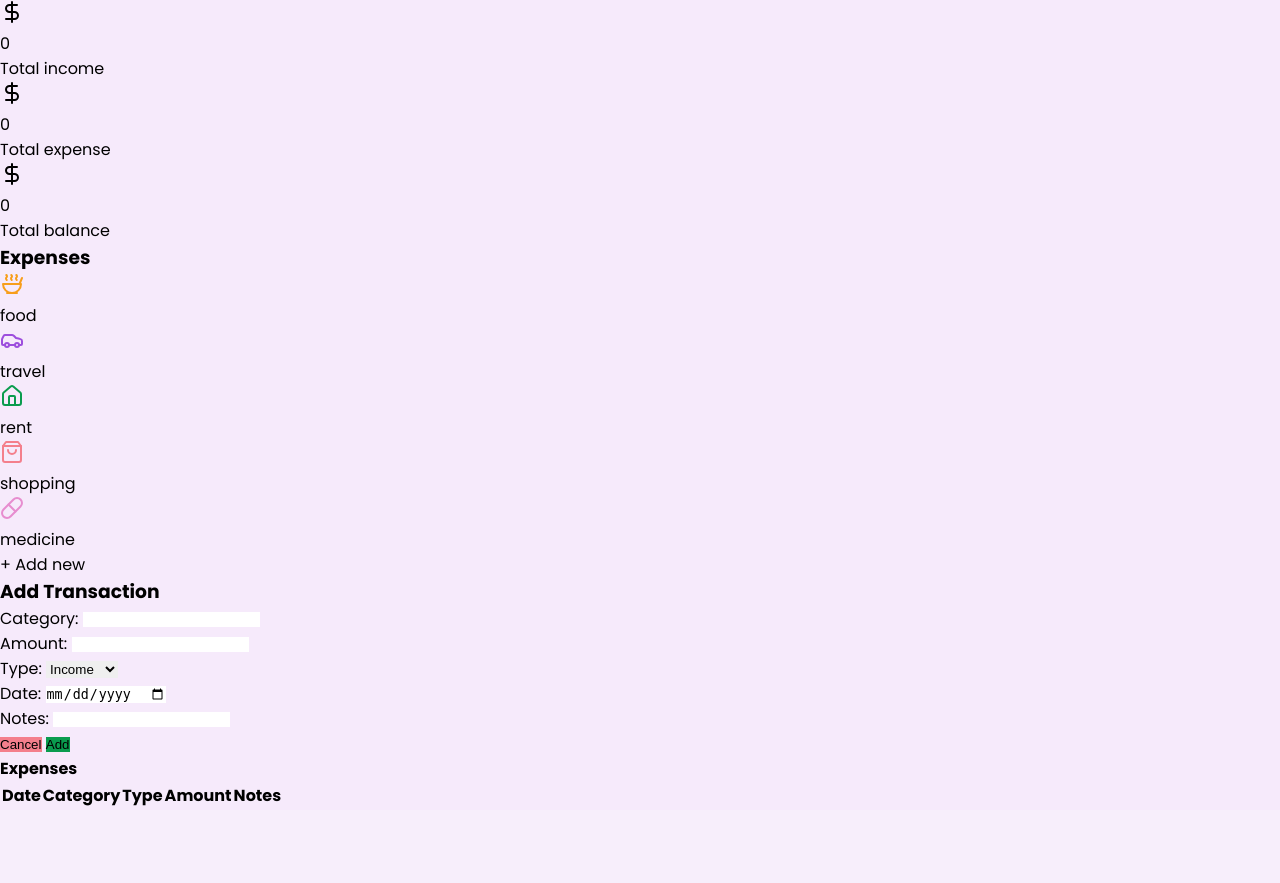
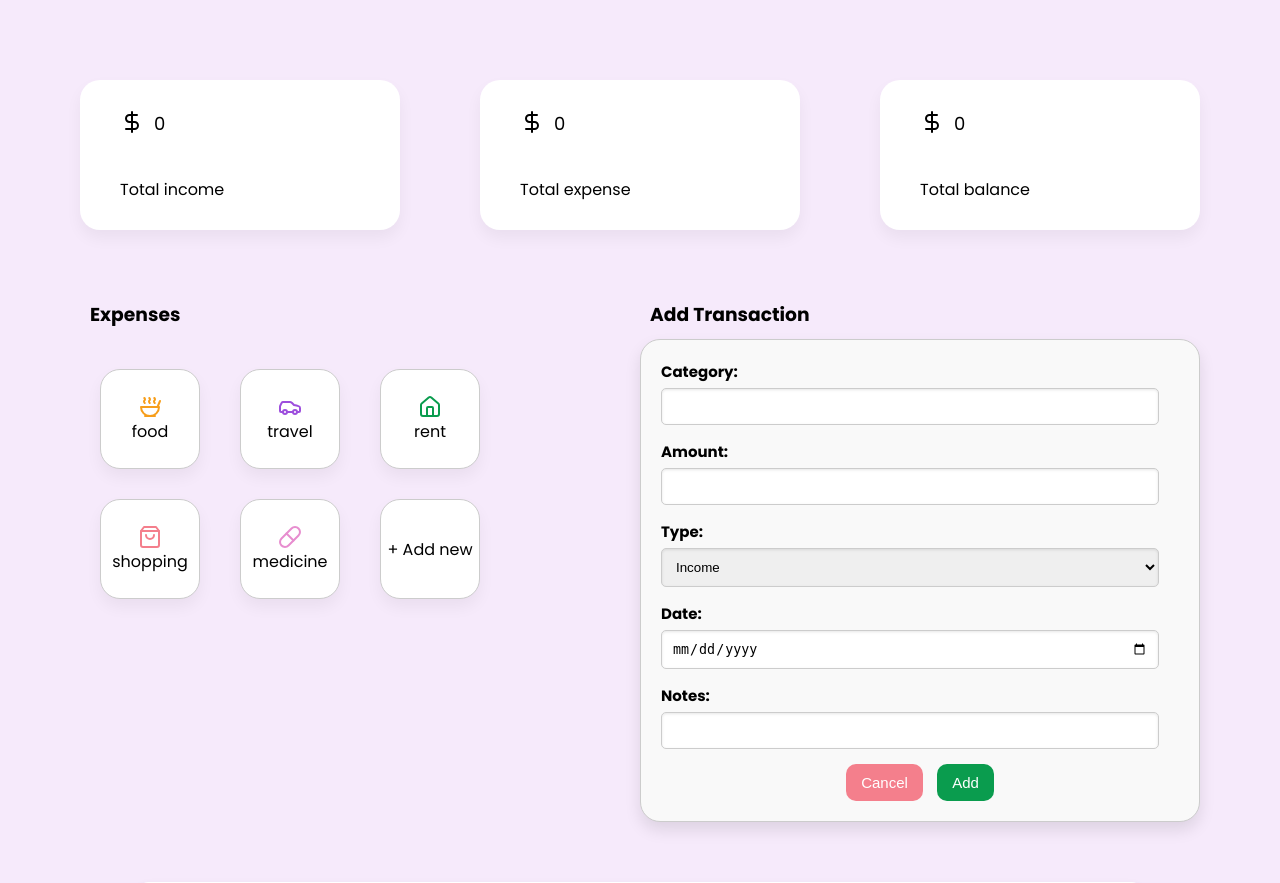
Before and after one commit to FatimaAlZahraaHammoud/expense-tracker-website, a PHP site: page / in a window 1280 px wide. Shown: the part 80-963 px from the top of the page. Before the commit the page ends 886 px from the top, so only its background shows below. Run offline with PHP 8.4, Linux system fonts and the light colour scheme; lists and menus that the app fills with data are empty.

Commit message:
Style HTML structure

```diff
--- a/styles/style.css
+++ b/styles/style.css
@@ -3,3 +3,226 @@
 body{
     font-family: 'Poppins', Arial;
 }
+
+.budget-container{
+    padding: 40px;
+    display: flex;
+}
+
+.card{
+    background-color: white;
+    width: 30%;
+    height: 150px;
+    margin: 40px 40px 0 40px;
+    border-radius: 20px;
+    display: flex;
+    flex-direction: column;
+    align-items: start;
+    padding: 30px;
+    font-size: 16px;
+    box-shadow: 0 8px 16px rgba(0, 0, 0, 0.05);
+}
+
+.amount{
+    display: flex;
+    flex-direction: row;
+    margin-left: 10px;
+}
+
+.amount p{
+    font-size: 18px;
+    padding-left: 10px;
+}
+
+.type{
+    margin-top: 40px;
+    margin-left: 10px;
+}
+
+/*Section2*/
+
+.transactions{
+    padding: 20px 40px;
+    margin-left: 40px;
+    margin-right: 40px;
+    display: flex;
+    width: calc(100% - 80px);
+    box-sizing: border-box;
+
+}
+
+.add-transactions, .expenses-container{
+    flex: 1;
+    width: 50%;
+}
+
+.expenses{
+    display: flex;
+    flex-wrap: wrap;
+    gap: 20px;
+    padding: 20px;
+    box-sizing: border-box;
+    border-radius: 20px;
+}
+
+.transactions h3{
+    display: block;
+    padding: 10px;
+}
+
+.expense {
+    background-color: white;
+    width: 100px;
+    height: 100px;
+    display: flex;
+    flex-direction: column;
+    text-align: center;
+    justify-content: center;
+    align-items: center;
+    flex-wrap: wrap;
+    margin-top: 10px;
+    margin-right: 20px;
+    border-radius: 20px;
+    border: 1px solid #ccc;
+    box-sizing: border-box;
+    box-shadow: 0 8px 16px rgba(0, 0, 0, 0.05);
+}
+
+/*Add transaction style*/
+
+
+.add {
+    background-color: #f9f9f9;
+    border-radius: 20px;
+    border: 1px solid #ccc;
+    box-shadow: 0 8px 16px rgba(0, 0, 0, 0.1);
+    padding: 20px;
+    box-sizing: border-box;
+}
+
+.add .form-group {
+    margin-bottom: 15px;
+}
+
+.add label {
+    display: block;
+    margin-bottom: 5px;
+    font-weight: bold;
+    font-size: 15px;
+}
+
+.add input[type="text"],
+.add input[type="number"],
+.add input[type="date"],
+.add select {
+    width: calc(100% - 20px);
+    padding: 10px; ;
+    border: 1px solid #ccc;
+    border-radius: 5px;
+    box-shadow: inset 0 1px 3px rgba(0, 0, 0, 0.1);
+}
+
+.form-buttons{
+    text-align: center;
+}
+
+.add .submitTransaction, .add .cancelTransaction {
+    color: white;
+    padding: 10px 15px;
+    border: none;
+    border-radius: 10px;
+    cursor: pointer;
+    font-size: 15px;
+    transition: background-color 0.3s;
+    margin: 0 5px;
+    text-align: center;
+}
+
+.add .submitTransaction:hover {
+    background-color: #087C3E;
+}
+
+.add .cancelTransaction:hover {
+    background-color: #e06674;
+}
+
+/*Section Table of transactions*/
+
+.transactions-container {
+    max-width: 1000px;
+    margin: 40px auto;
+    padding: 20px;
+    background-color: white;
+    border-radius: 8px;
+    box-shadow: 0 4px 8px rgba(0, 0, 0, 0.1);
+}
+
+.top-div {
+    display: flex;
+    justify-content: space-between;
+    align-items: center;
+    margin-bottom: 20px;
+}
+
+.top-div h4 {
+    font-size: 18px;
+    color: #333;
+}
+
+.top-div button {
+    background-color: #f6eafb;
+    padding: 8px 12px;
+    border: none;
+    border-radius: 5px;
+    font-size: 14px;
+    cursor: pointer;
+    transition: background-color 0.3s;
+    margin-left: 500px;
+}
+
+.top-div button:hover {
+    background-color: #e9bafd;
+}
+
+.top-div .filter {
+    font-size: 18px;
+    cursor: pointer;
+    color: #333;
+}
+
+/* Transactions Table */
+.transactions-table table {
+    width: 100%;
+    max-height: 60vh;
+    border-collapse: collapse;
+    font-size: 16px;
+    overflow: scroll;
+}
+
+.transactions-table thead{
+    font-size: 15px;
+}
+
+.transactions-table th,
+.transactions-table td {
+    padding: 12px;
+    text-align: left;
+    border-bottom: 1px solid #ddd;
+    color: #333;
+    max-width: 100px;
+}
+
+.transactions-table th {
+    background-color: #e9ecef;
+    font-weight: 600;
+    color: #555;
+}
+
+.transactions-table tbody tr:hover {
+    background-color: #f9f9fc;
+}
+
+.txt-red{
+    color: red;
+    text-align: center;
+}
```
